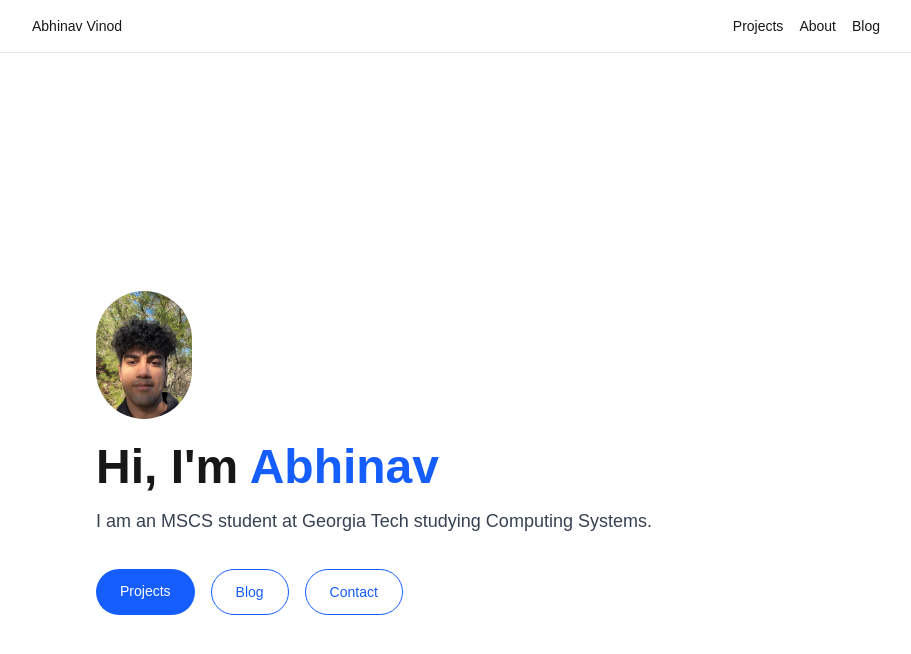
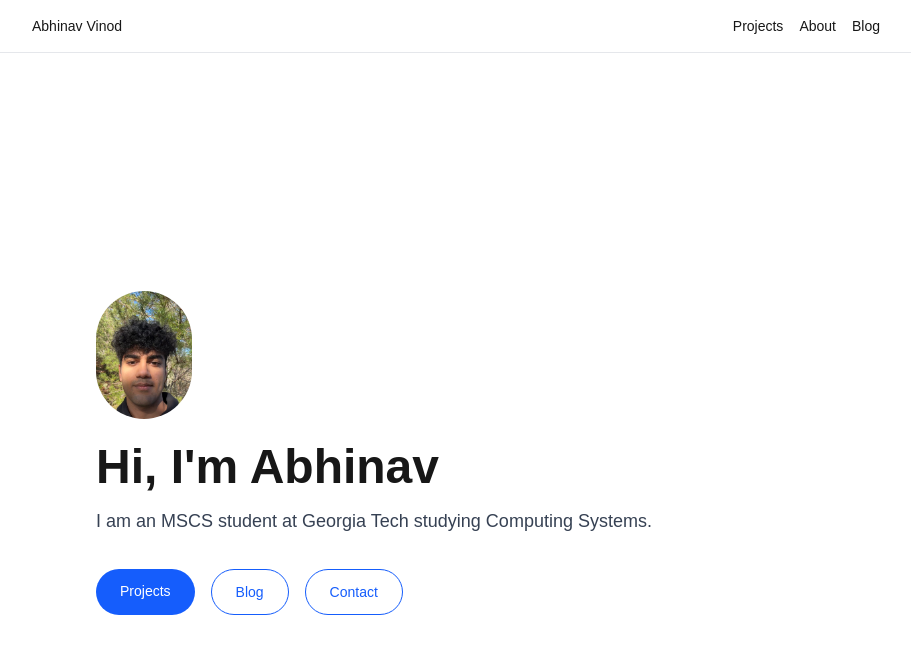
Before and after one commit to Abhi2668/lts_blogfolio, a Next.js app: page / in a window 1280 px wide. Shown: the top 654 px of the page, without its empty margins (184-1095 px from the left). Built offline with nearby package versions, Linux system fonts and the light colour scheme.

Commit message:
Minor fix

```diff
--- a/app/page.tsx
+++ b/app/page.tsx
@@ -12,7 +12,7 @@ export default function Home() {
         className="rounded-full mb-6"
       />
       <h1 className="text-4xl sm:text-5xl font-bold mb-4">
-        Hi, I'm <span className="text-blue-600">Abhinav</span>
+        Hi, I'm Abhinav
       </h1>
       <p className="text-lg text-gray-700 dark:text-gray-300 mb-8 leading-relaxed">
         I am an MSCS student at Georgia Tech studying Computing Systems.
```
